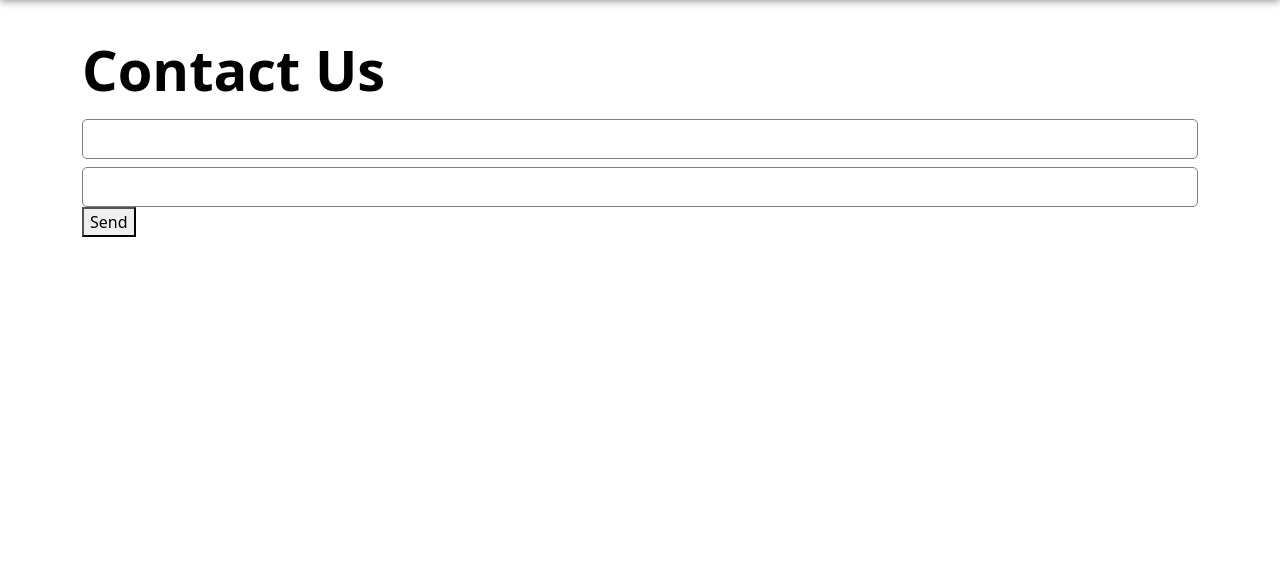
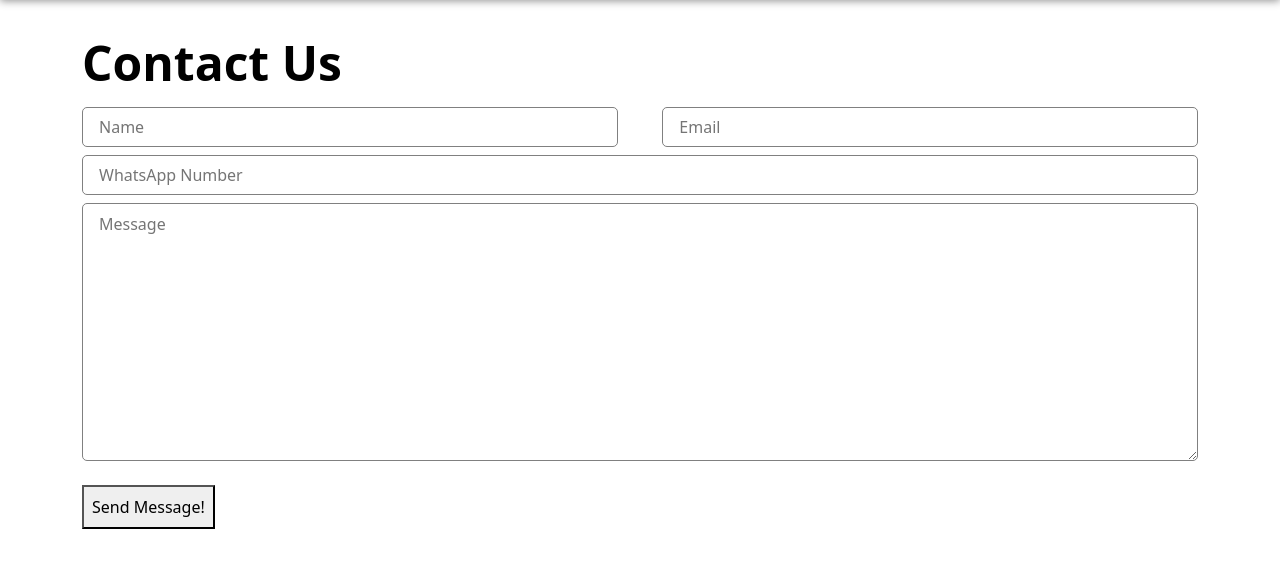
Before and after one commit to shaikhabdulsamad/fatimaDentalClinic, a plain HTML site: page pages/contact.html in a window 1280 px wide. Shown: the part 93-660 px from the top of the page. Drawn offline with nearby package versions, Linux system fonts and the light colour scheme.

Commit message:
form edited

```diff
--- a/index.css
+++ b/index.css
@@ -141,7 +141,7 @@ box-shadow: 0 4px 8px 0 rgba(210, 0, 0, 0.431)
     flex: 1;
 }
 .heading {
-    font-size: 3.5rem;
+    font-size: 3rem;
     font-weight: bold;
     color: black;
     margin-bottom: 0.3em;
--- a/pages/contact.html
+++ b/pages/contact.html
@@ -67,7 +67,7 @@
             <div class="detail">
                 <div class="form">
 
-                    <!-- <form action="https://formsubmit.co/abdulsamad9004607@gmail.com" method="POST">
+                    <form action="https://formsubmit.co/abdulsamad9004607@gmail.com" method="POST">
                         <div class="twoInp">
                             <input type="text" name="name" id="name" placeholder="Name">
                             <input type="email" name="email" id="email" placeholder="Email">
@@ -75,14 +75,14 @@
 
                         <input type="text" name="whatsapp" id="whatsApp" placeholder="WhatsApp Number">
                         <textarea name="message" id="message" cols="30" rows="10" placeholder="Message"></textarea>
-                        <button type="submit">Send Message!</button>
-                    </form> -->
+                        <button class="button mt-4 p-2" type="submit">Send Message!</button>
+                    </form>
 
-                    <form action="https://formsubmit.co/abdulsamad9004607@gmail.com" method="POST">
+                    <!-- <form action="https://formsubmit.co/abdulsamad9004607@gmail.com" method="POST">
                         <input type="text" name="name" required>
                         <input type="email" name="email" required>
                         <button type="submit">Send</button>
-                   </form>
+                   </form>  -->
 
                 </div>
                 <!-- <div class="button mt-4">
```
